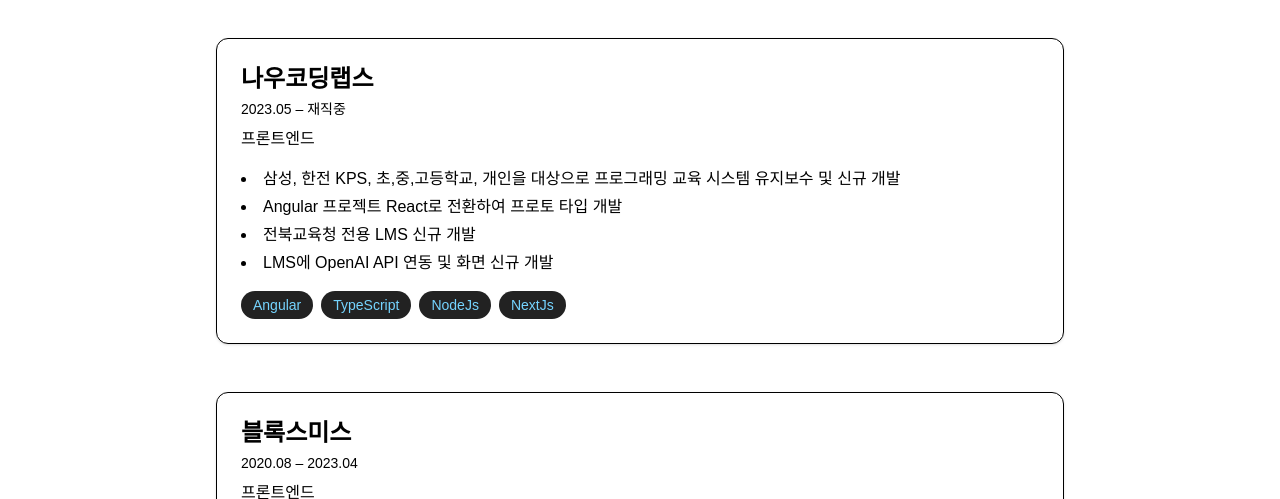
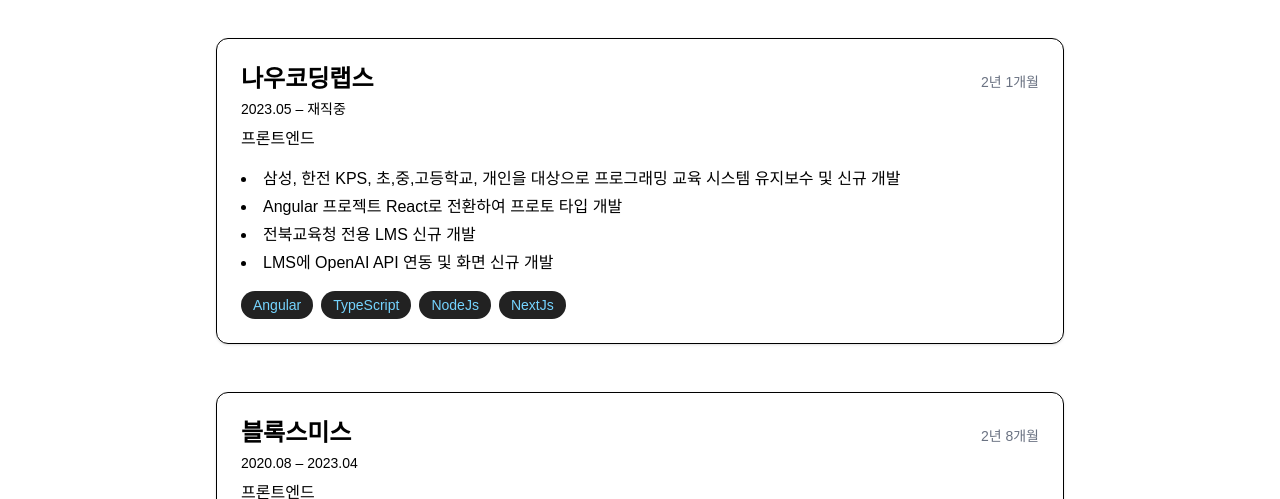
Before and after one commit to newmcb/sung-portfolio, a Next.js app: page /career in a window 1280 px wide. Shown: the part 202-701 px from the top of the page. Built offline with nearby package versions, Linux system fonts and the light colour scheme.

Commit message:
career 기간 추가.

```diff
--- a/app/career/page.tsx
+++ b/app/career/page.tsx
@@ -4,7 +4,38 @@
 import { motion } from "framer-motion";
 import {careerData} from "@/data/career";
 
+const calculateDuration = (period: string)=> {
+  const [startRaw, endRaw] = period.split("–").map((s) => s.trim());
+  const [startYear, startMonth] = startRaw.split(".").map(Number);
+
+  const now = new Date();
+  let endYear: number, endMonth: number;
+
+  if (endRaw === "재직중") {
+    endYear = now.getFullYear();
+    endMonth = now.getMonth() + 1;
+  } else {
+    const [ey, em] = endRaw.split(".").map(Number);
+    endYear = ey;
+    endMonth = em;
+  }
+
+  let years = endYear - startYear;
+  let months = endMonth - startMonth;
+  if (months < 0) {
+    years -= 1;
+    months += 12;
+  }
+
+  const parts = [];
+  if (years > 0) parts.push(`${years}년`);
+  if (months > 0) parts.push(`${months}개월`);
+  return parts.length > 0 ? parts.join(" ") : "0개월";
+}
+
+
 export default function CareerPage() {
+
   return (
     <main className="max-w-4xl mx-auto px-6 py-20">
       <h1 className="text-4xl font-bold mb-10">💼 Career</h1>
@@ -12,12 +43,20 @@
         {careerData.map((item, index) => (
           <Link key={item.slug} href={`/career/${item.slug}`} className="block group">
             <motion.section
-              initial={{ opacity: 0, y: 20 }}
-              animate={{ opacity: 1, y: 0 }}
-              transition={{ duration: 0.6, delay: index * 0.2 }}
+              initial={{opacity: 0, y: 20}}
+              animate={{opacity: 1, y: 0}}
+              transition={{duration: 0.6, delay: index * 0.2}}
               className="border rounded-xl p-6 shadow-sm group-hover:border-sky-400 group-hover:shadow-md hover:scale-[1.01]"
             >
-              <h2 className="text-2xl font-semibold mb-1 group-hover:text-sky-400 ">{item.company}</h2>
+              <div className="flex justify-between items-baseline mb-1">
+                <h2 className="text-2xl font-semibold group-hover:text-sky-400">
+                  {item.company}
+                </h2>
+                <span className="text-sm text-gray-500">
+                  {calculateDuration(item.period)}
+                </span>
+              </div>
+              {/*<h2 className="text-2xl font-semibold mb-1 group-hover:text-sky-400 ">{item.company}</h2>*/}
               <p className="text-sm mb-2">{item.period}</p>
               <p className="mb-4 font-medium">{item.role}</p>
               <ul className="list-disc list-inside space-y-1">
```
